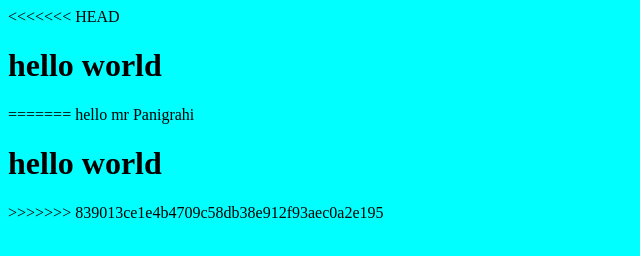
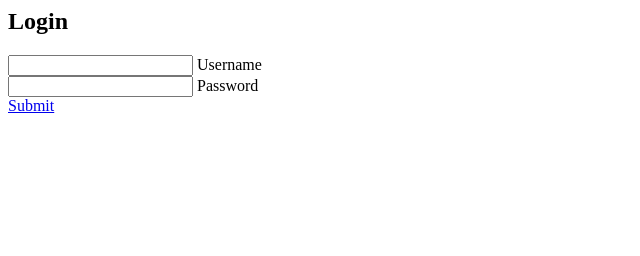
Before and after one commit to snehanshup/demo1, a plain HTML site: page index.html in a window 1280 px wide. Shown: the whole page, without its empty margins (0-640 px from the left). Drawn offline with Linux system fonts and the light colour scheme.

Commit message:
updated form

```diff
--- a/index.html
+++ b/index.html
@@ -1,15 +1,22 @@
-<<<<<<< HEAD
 <html>
-<link rel="stylesheet" href="style.css">
-<h1>hello world</h1>
-<div class="new">
-
-
+<div class="login-box">
+  <h2>Login</h2>
+  <form>
+    <div class="user-box">
+      <input type="text" name="" required="">
+      <label>Username</label>
+    </div>
+    <div class="user-box">
+      <input type="password" name="" required="">
+      <label>Password</label>
+    </div>
+    <a href="#">
+      <span></span>
+      <span></span>
+      <span></span>
+      <span></span>
+      Submit
+    </a>
+  </form>
 </div>
 </html>
-=======
-
-hello mr Panigrahi
-<h1>hello world</h1>
-
->>>>>>> 839013ce1e4b4709c58db38e912f93aec0a2e195
```
